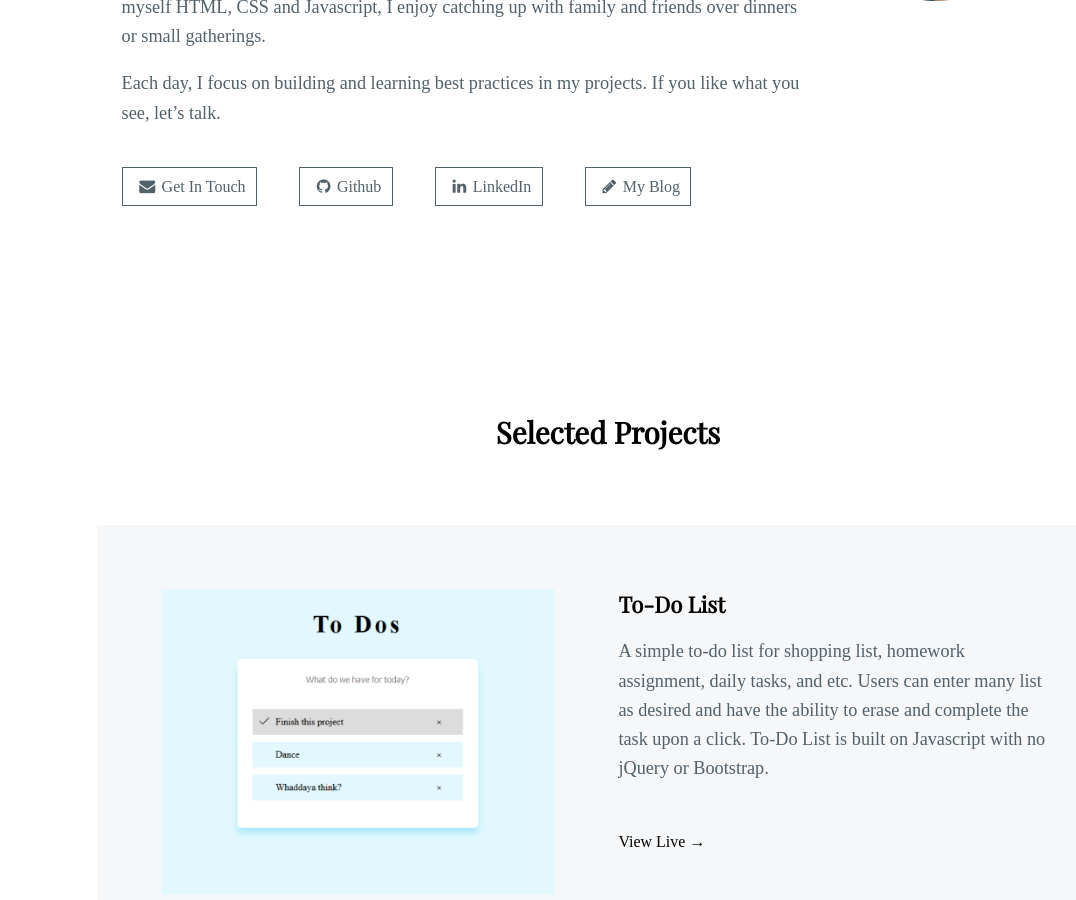
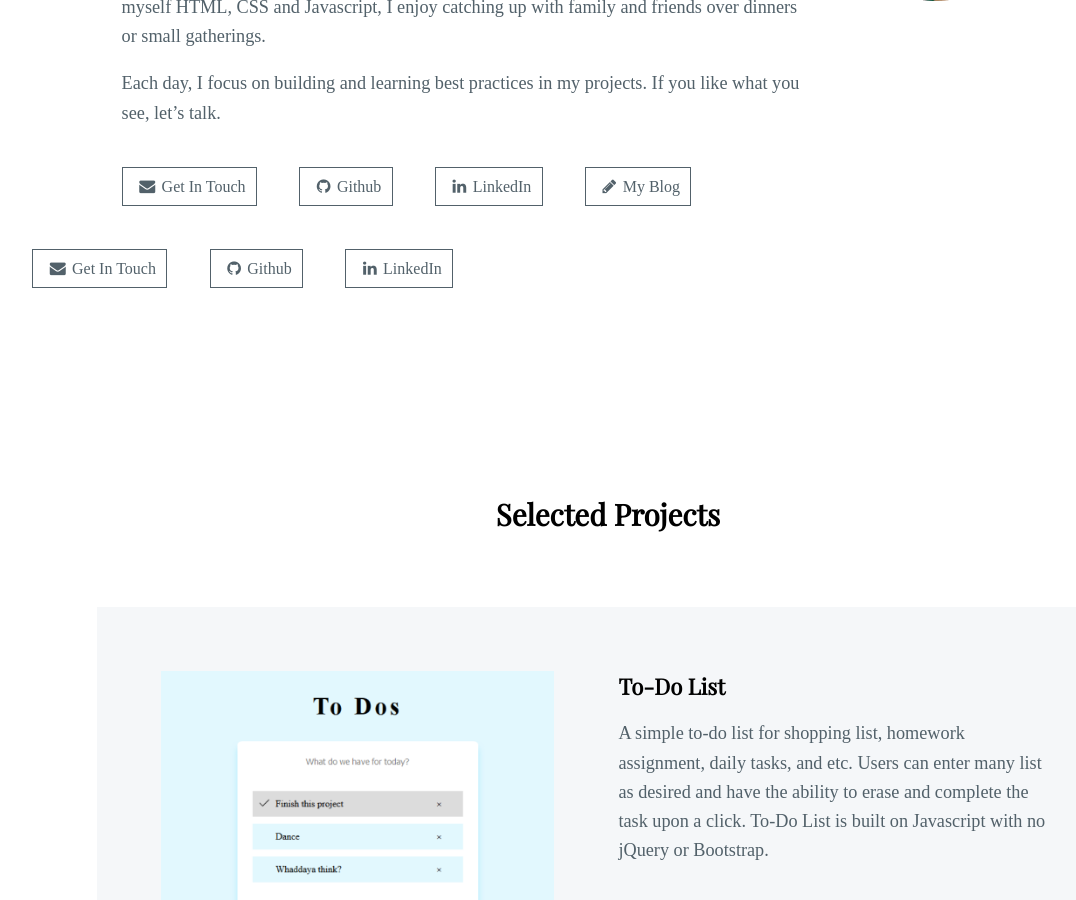
Before and after one commit to windan11/windan11.github.io, a Jekyll site: the page built from index.md, in a window 1280 px wide and 900 px high, scrolled down 366 px. Shown: the whole window, without its empty margins (32-1108 px from the left). Built offline with Jekyll 4.4.1, drawn with Linux system fonts in a browser that asks for light colours; some web fonts are replaced.

Commit message:
add social media

```diff
--- a/_layouts/home.html
+++ b/_layouts/home.html
@@ -6,6 +6,13 @@ layout: default
 	<div class="container">
 		{{ content }}
 	</div>
+
+	<div class="row">
+	  <a class="contact-btn" href="mailto:athach28@gmail.com"><i class="fa fa-envelope" aria-hidden="true"></i>Get In Touch</a>
+	  <a class="contact-btn" href="https://github.com/windan11"><i class="fa fa-github"  aria-hidden="true"></i>Github</a>
+	  <a class="contact-btn" href="https://www.linkedin.com/in/anh-thach"><i class="fa fa-linkedin" aria-hidden="true"></i>LinkedIn</a>
+	</div>
+
 </section>
 
 <a id="portfolio"></a>
```
